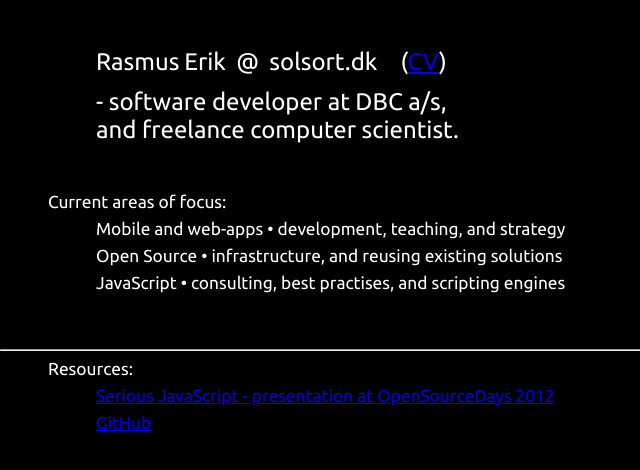
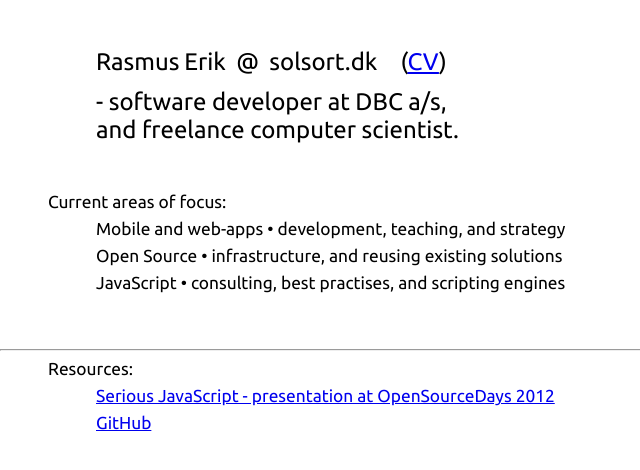
Before and after one commit to rasmuserik/rasmuserik.github.com, a Jekyll site: the page index.html, which Jekyll copies as it is, in a window 1280 px wide. Shown: the top 470 px of the page, without its empty margins (0-640 px from the left). Built offline with Jekyll 4.4.1, drawn with Linux system fonts in a browser that asks for light colours.

Commit message:
undo wrong change

```diff
--- a/index.html
+++ b/index.html
@@ -11,8 +11,6 @@
             body {
                 font-family: 'Ubuntu', sans-serif;
                 margin: 0px; padding: 0px;
-                background-color: black;
-                color: white;
                 font-size: 13pt;
             }
             #portrait {
```
